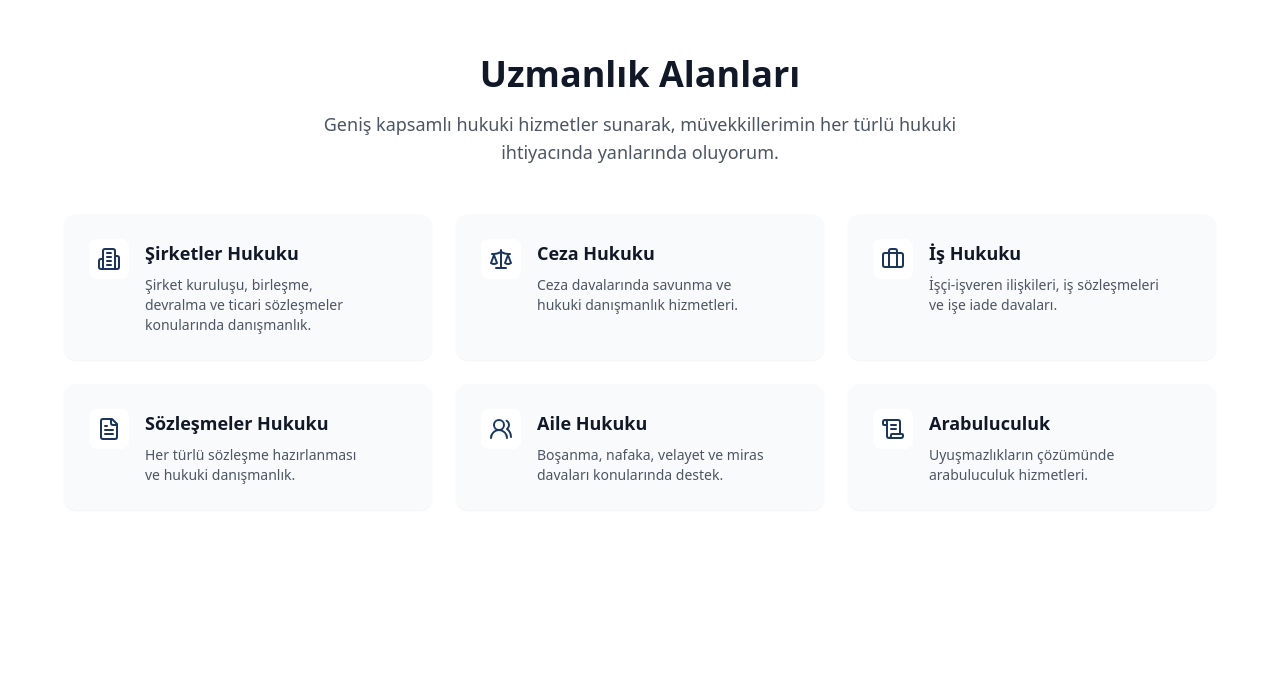
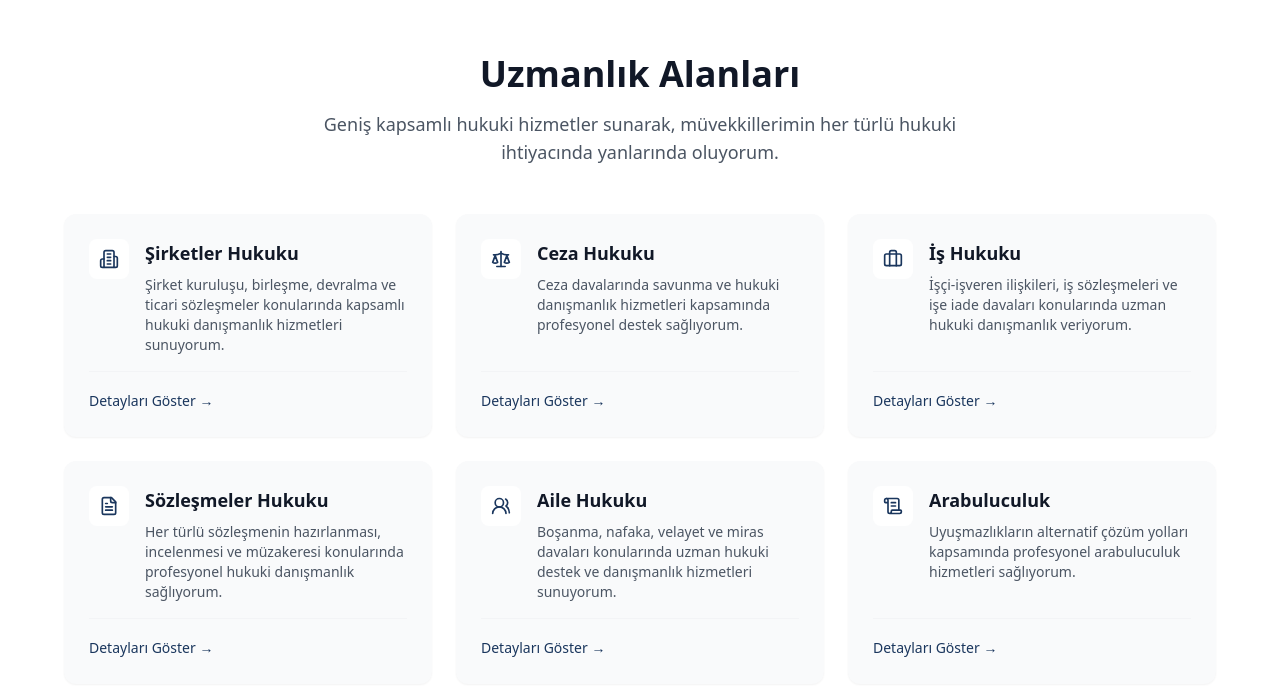
Before and after one commit to sameelll/yigitsireli, a Vue app: page / in a window 1280 px wide. Shown: the part 1472-2168 px from the top of the page. Before the commit the page ends 2046 px from the top, so only its background shows below. Built offline with nearby package versions, Linux system fonts and the light colour scheme.

Commit message:
bug fixes

```diff
--- a/src/components/Expertise.vue
+++ b/src/components/Expertise.vue
@@ -6,46 +6,120 @@ import {
   FileText,
   Users2,
   ScrollText,
-  ArrowRight
+  X
 } from 'lucide-vue-next'
-import { onMounted } from 'vue'
+import { ref, onMounted } from 'vue'
 import gsap from 'gsap'
 import { ScrollTrigger } from 'gsap/ScrollTrigger'
 
 gsap.registerPlugin(ScrollTrigger)
 
+// Add interface for expertise type
+interface Expertise {
+  icon: any
+  title: string
+  description: string
+  details: string[]
+}
+
+const selectedExpertise = ref<Expertise | null>(null)
+const isModalOpen = ref(false)
+
 const expertiseAreas = [
   {
     icon: Building2,
     title: 'Şirketler Hukuku',
-    description: 'Şirket kuruluşu, birleşme, devralma ve ticari sözleşmeler konularında danışmanlık.',
+    description: 'Şirket kuruluşu, birleşme, devralma ve ticari sözleşmeler konularında kapsamlı hukuki danışmanlık hizmetleri sunuyorum.',
+    details: [
+      'Şirket kuruluş işlemleri ve danışmanlığı',
+      'Şirket birleşme ve devralma süreçleri',
+      'Ticari sözleşmelerin hazırlanması ve müzakeresi',
+      'Şirket yönetim ve organizasyon danışmanlığı',
+      'Ortaklık anlaşmazlıklarının çözümü',
+      'Due diligence süreçleri',
+      'Yabancı yatırım danışmanlığı'
+    ]
   },
   {
     icon: Scale,
     title: 'Ceza Hukuku',
-    description: 'Ceza davalarında savunma ve hukuki danışmanlık hizmetleri.',
+    description: 'Ceza davalarında savunma ve hukuki danışmanlık hizmetleri kapsamında profesyonel destek sağlıyorum.',
+    details: [
+      'Ceza davalarında savunma',
+      'Soruşturma aşamasında hukuki destek',
+      'İtiraz ve temyiz süreçleri',
+      'Uzlaşma görüşmeleri',
+      'Adli sicil kayıtları',
+      'Hukuki mütalaa hazırlanması'
+    ]
   },
   {
     icon: Briefcase,
     title: 'İş Hukuku',
-    description: 'İşçi-işveren ilişkileri, iş sözleşmeleri ve işe iade davaları.',
+    description: 'İşçi-işveren ilişkileri, iş sözleşmeleri ve işe iade davaları konularında uzman hukuki danışmanlık veriyorum.',
+    details: [
+      'İş sözleşmelerinin hazırlanması',
+      'İşe iade davaları',
+      'Tazminat hesaplamaları',
+      'Toplu iş hukuku uyuşmazlıkları',
+      'İş kazası davaları',
+      'Çalışma izinleri',
+      'Sosyal güvenlik uyuşmazlıkları'
+    ]
   },
   {
     icon: FileText,
     title: 'Sözleşmeler Hukuku',
-    description: 'Her türlü sözleşme hazırlanması ve hukuki danışmanlık.',
+    description: 'Her türlü sözleşmenin hazırlanması, incelenmesi ve müzakeresi konularında profesyonel hukuki danışmanlık sağlıyorum.',
+    details: [
+      'Ticari sözleşmeler',
+      'Kira sözleşmeleri',
+      'Franchise sözleşmeleri',
+      'Lisans sözleşmeleri',
+      'Distribütörlük sözleşmeleri',
+      'Ortaklık sözleşmeleri',
+      'Sözleşme müzakereleri'
+    ]
   },
   {
     icon: Users2,
     title: 'Aile Hukuku',
-    description: 'Boşanma, nafaka, velayet ve miras davaları konularında destek.',
+    description: 'Boşanma, nafaka, velayet ve miras davaları konularında uzman hukuki destek ve danışmanlık hizmetleri sunuyorum.',
+    details: [
+      'Boşanma davaları',
+      'Nafaka hesaplamaları',
+      'Velayet davaları',
+      'Mal paylaşımı',
+      'Miras davaları',
+      'Aile içi şiddet davaları',
+      'Evlat edinme süreçleri'
+    ]
   },
   {
     icon: ScrollText,
     title: 'Arabuluculuk',
-    description: 'Uyuşmazlıkların çözümünde arabuluculuk hizmetleri.',
+    description: 'Uyuşmazlıkların alternatif çözüm yolları kapsamında profesyonel arabuluculuk hizmetleri sağlıyorum.',
+    details: [
+      'İş hukuku arabuluculuğu',
+      'Ticari uyuşmazlık arabuluculuğu',
+      'Tüketici uyuşmazlıkları',
+      'Kira uyuşmazlıkları',
+      'Aile hukuku arabuluculuğu',
+      'Online arabuluculuk hizmetleri'
+    ]
   }
 ]
+
+const showDetails = (expertise: Expertise) => {
+  selectedExpertise.value = expertise
+  isModalOpen.value = true
+  document.body.style.overflow = 'hidden'
+}
+
+const closeModal = () => {
+  isModalOpen.value = false
+  document.body.style.overflow = ''
+}
 
 onMounted(() => {
   const tl = gsap.timeline({
@@ -98,13 +172,14 @@ onMounted(() => {
         <div
           v-for="(area, index) in expertiseAreas"
           :key="index"
-          class="expertise-card group relative p-4 sm:p-6 bg-gray-50 dark:bg-gray-800/50 rounded-xl shadow-sm hover:shadow-md transition-all duration-300"
+          class="expertise-card group relative bg-gray-50 dark:bg-gray-800/50 rounded-xl shadow-sm hover:shadow-md transition-all duration-300"
         >
-          <div class="flex items-start gap-3 sm:gap-4 pr-8">
-            <div class="p-2 rounded-lg bg-white dark:bg-gray-700">
+          <div class="p-4 sm:p-6 h-full flex flex-col">
+            <div class="flex gap-3 sm:gap-4 mb-4">
+              <div class="w-10 h-10 flex items-center justify-center rounded-lg bg-white dark:bg-gray-700 flex-shrink-0">
                 <component
                   :is="area.icon"
-                class="h-6 w-6 text-[#1a365d] dark:text-blue-400"
+                  class="h-5 w-5 text-[#1a365d] dark:text-blue-400"
                 />
               </div>
               <div class="flex-1">
@@ -116,10 +191,71 @@ onMounted(() => {
                 </p>
               </div>
             </div>
+            <div class="mt-auto pt-4 border-t border-gray-100 dark:border-gray-700">
+              <button
+                @click="showDetails(area)"
+                class="text-sm font-medium text-[#1a365d] dark:text-blue-400 hover:text-[#2c5282] dark:hover:text-blue-300 transition-colors duration-200"
+              >
+                Detayları Göster →
+              </button>
+            </div>
+          </div>
+        </div>
+      </div>
+    </div>
 
-          <!-- Hover Arrow -->
-          <div class="absolute right-3 sm:right-6 top-1/2 -translate-y-1/2 opacity-0 transform translate-x-2 group-hover:opacity-100 group-hover:translate-x-0 transition-all duration-300">
-            <ArrowRight class="h-5 w-5 text-[#1a365d] dark:text-blue-400" />
+    <!-- Modal -->
+    <div
+      v-if="isModalOpen"
+      class="fixed inset-0 z-50 flex items-center justify-center"
+      @click="closeModal"
+    >
+      <!-- Backdrop -->
+      <div class="fixed inset-0 bg-gray-900/75 backdrop-blur-sm"></div>
+
+      <!-- Modal Content -->
+      <div
+        @click.stop
+        class="relative w-full max-w-lg mx-4 p-6 sm:p-8 bg-white dark:bg-gray-800 rounded-2xl shadow-xl z-10"
+      >
+        <button
+          @click="closeModal"
+          class="absolute top-4 right-4 p-2 text-gray-400 hover:text-gray-500 dark:text-gray-500 dark:hover:text-gray-400 transition-colors duration-200"
+        >
+          <X class="h-5 w-5" />
+        </button>
+
+        <div v-if="selectedExpertise" class="space-y-6">
+          <div class="flex items-center gap-4">
+            <div class="w-12 h-12 flex items-center justify-center rounded-xl bg-[#1a365d]/10 dark:bg-blue-500/10">
+              <component
+                :is="selectedExpertise.icon"
+                class="h-6 w-6 text-[#1a365d] dark:text-blue-400"
+              />
+            </div>
+            <h3 class="text-xl sm:text-2xl font-bold text-gray-900 dark:text-white">
+              {{ selectedExpertise.title }}
+            </h3>
+          </div>
+
+          <p class="text-base text-gray-600 dark:text-gray-300">
+            {{ selectedExpertise.description }}
+          </p>
+
+          <div class="space-y-3">
+            <h4 class="text-lg font-semibold text-gray-900 dark:text-white">
+              Sunulan Hizmetler
+            </h4>
+            <ul class="space-y-2">
+              <li
+                v-for="(detail, index) in selectedExpertise.details"
+                :key="index"
+                class="flex items-center gap-2 text-gray-600 dark:text-gray-300"
+              >
+                <div class="h-1.5 w-1.5 rounded-full bg-[#1a365d] dark:bg-blue-400"></div>
+                {{ detail }}
+              </li>
+            </ul>
           </div>
         </div>
       </div>
--- a/src/components/ScrollToTop.vue
+++ b/src/components/ScrollToTop.vue
@@ -13,6 +13,11 @@ const scrollToTop = () => {
     top: 0,
     behavior: 'smooth'
   })
+
+  // After scrolling, update the URL to root
+  setTimeout(() => {
+    window.history.pushState({}, '', '/')
+  }, 500) // Wait for scroll animation to complete
 }
 
 onMounted(() => {
```
Lines whose indentation alone changed are shown as unchanged.
